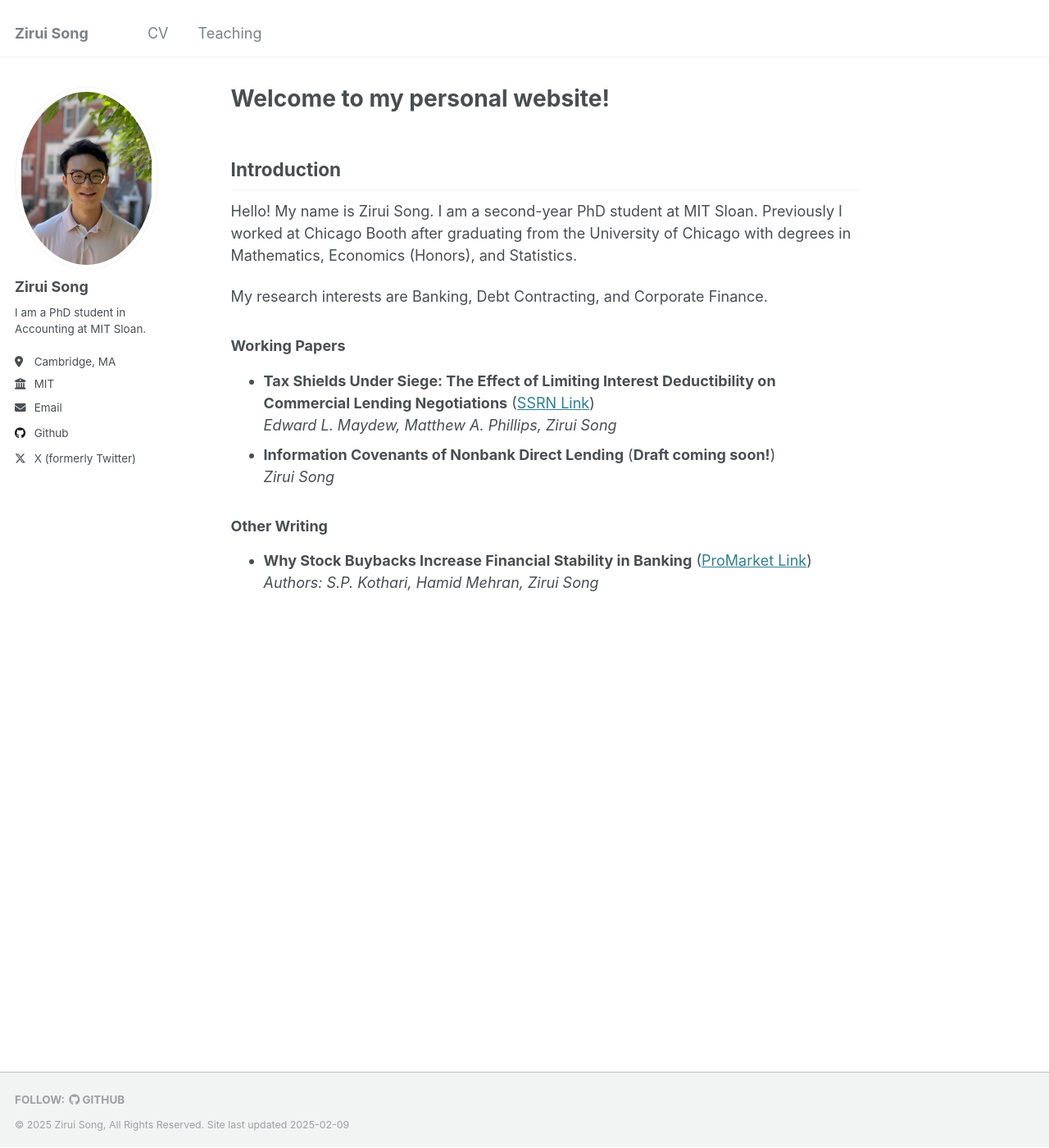
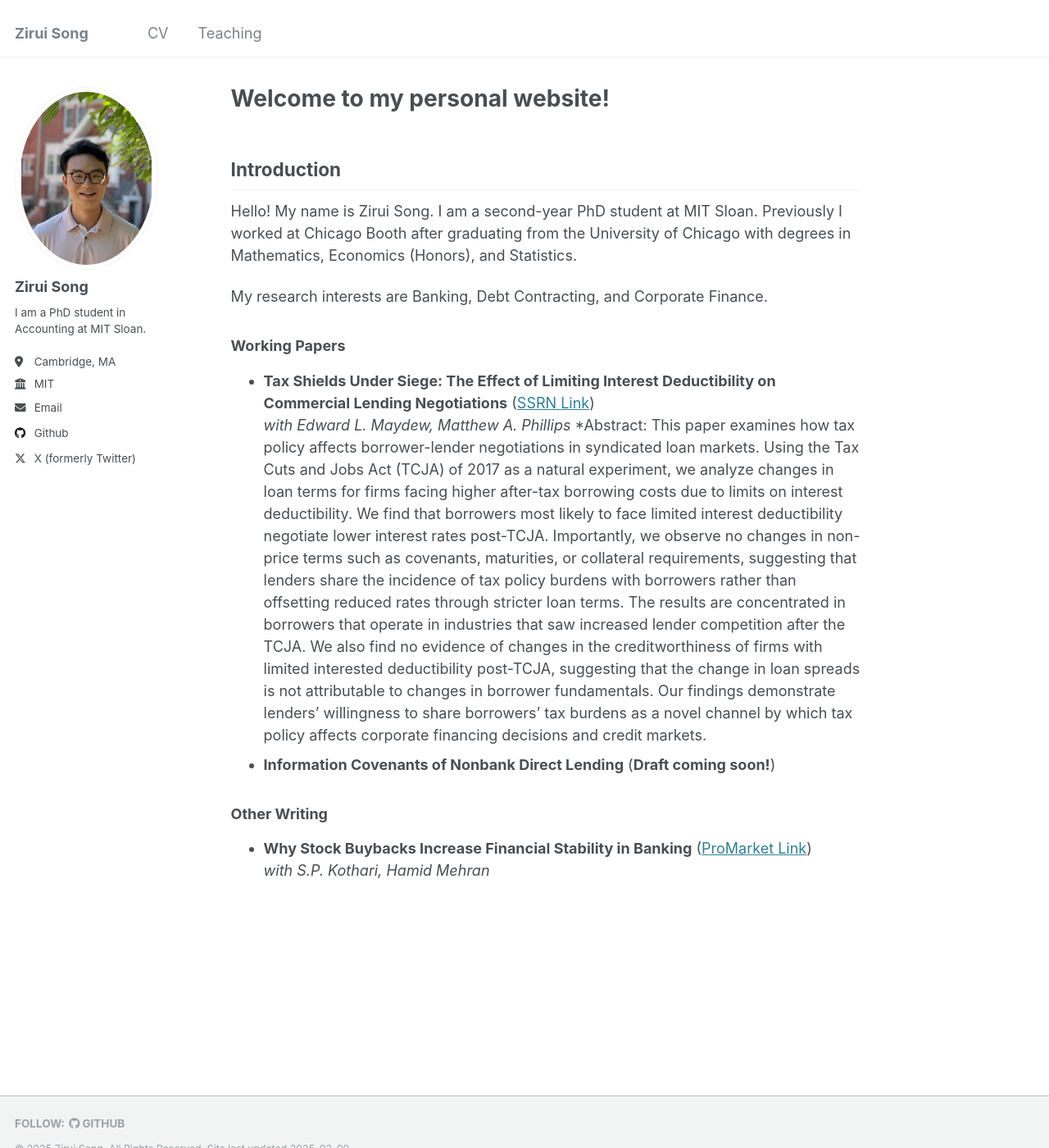
Before and after one commit to zirui-song/zirui-song.github.io, a Jekyll site: the page built from _pages/about.md, in a window 1280 px wide and 1400 px high. Shown: the whole window at 82% size. Built offline with Jekyll 4.4.1, drawn with Linux system fonts in a browser that asks for light colours.

Commit message:
Update about.md

```diff
--- a/_pages/about.md
+++ b/_pages/about.md
@@ -15,10 +15,10 @@ My research interests are Banking, Debt Contracting, and Corporate Finance.
 
 ### Working Papers
 - **Tax Shields Under Siege: The Effect of Limiting Interest Deductibility on Commercial Lending Negotiations** (<a href="https://ssrn.com/abstract=5123295" target="_blank" rel="noopener noreferrer">SSRN Link</a>)
-  *Edward L. Maydew, Matthew A. Phillips, Zirui Song*
+  *with Edward L. Maydew, Matthew A. Phillips*
+  *Abstract: This paper examines how tax policy affects borrower-lender negotiations in syndicated loan markets. Using the Tax Cuts and Jobs Act (TCJA) of 2017 as a natural experiment, we analyze changes in loan terms for firms facing higher after-tax borrowing costs due to limits on interest deductibility. We find that borrowers most likely to face limited interest deductibility negotiate lower interest rates post-TCJA. Importantly, we observe no changes in non-price terms such as covenants, maturities, or collateral requirements, suggesting that lenders share the incidence of tax policy burdens with borrowers rather than offsetting reduced rates through stricter loan terms. The results are concentrated in borrowers that operate in industries that saw increased lender competition after the TCJA. We also find no evidence of changes in the creditworthiness of firms with limited interested deductibility post-TCJA, suggesting that the change in loan spreads is not attributable to changes in borrower fundamentals. Our findings demonstrate lenders’ willingness to share borrowers’ tax burdens as a novel channel by which tax policy affects corporate financing decisions and credit markets.
 - **Information Covenants of Nonbank Direct Lending** (**Draft coming soon!**)
-  *Zirui Song*
 
 ### Other Writing
 - **Why Stock Buybacks Increase Financial Stability in Banking** (<a href="https://www.promarket.org/2024/12/12/why-stock-buybacks-increase-financial-stability-in-banking/" target="_blank" rel="noopener noreferrer">ProMarket Link</a>)
-  *Authors: S.P. Kothari, Hamid Mehran, Zirui Song*
+  *with S.P. Kothari, Hamid Mehran*
```
